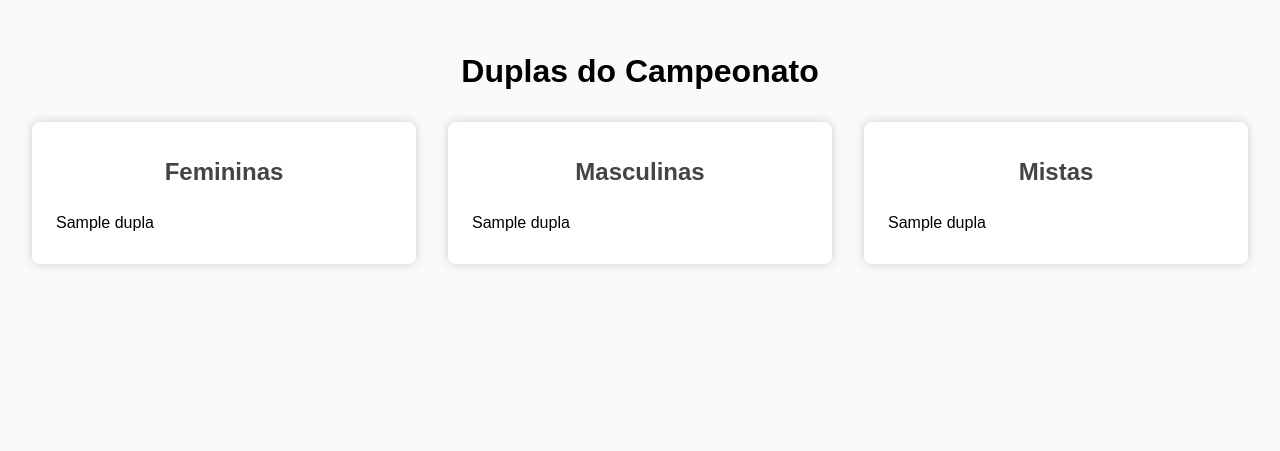
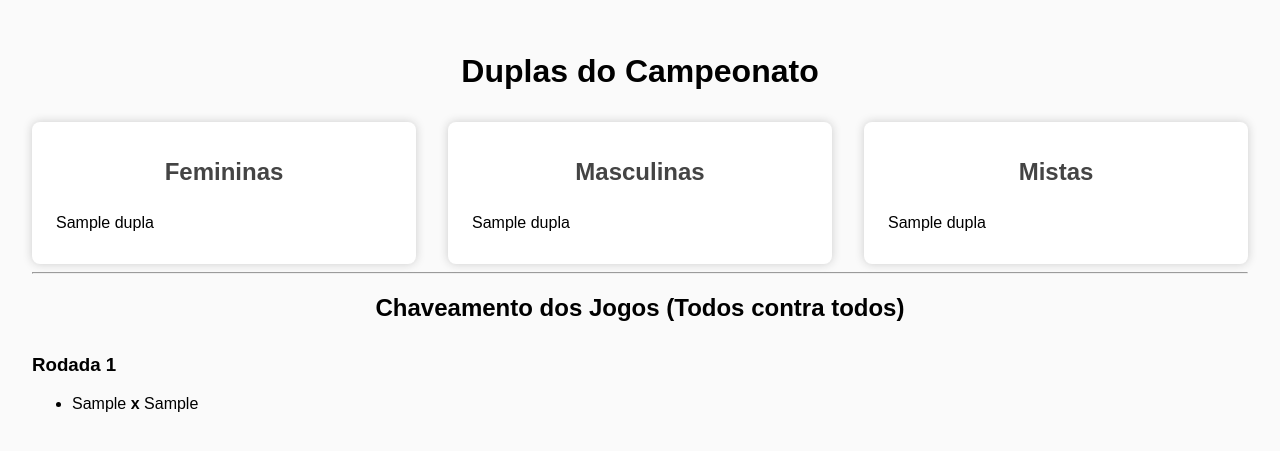
Before and after one commit to LucasFM10/csv_to_vcf, a Django app: template campeonato_bt/templates/campeonato_bt/lista_duplas.html in a window 1280 px wide. Shown: the top 451 px of the page. Run offline with Django 5.2, Linux system fonts and the light colour scheme; the template is opened without the code that fills it: most values are stand-ins (such as "Sample title", 1, 10 or a date in 2020).

Commit message:
chaveamento

```diff
--- a/campeonato_bt/templates/campeonato_bt/lista_duplas.html
+++ b/campeonato_bt/templates/campeonato_bt/lista_duplas.html
@@ -74,5 +74,20 @@
             {% endfor %}
         </div>
     </div>
+    <hr>
+    <h2 style="text-align: center;">Chaveamento dos Jogos (Todos contra todos)</h2>
+    <div style="margin-top: 2rem;">
+        {% for rodada in rodadas %}
+            <div style="margin-bottom: 1rem;">
+                <h3>Rodada {{ forloop.counter }}</h3>
+                <ul>
+                    {% for dupla1, dupla2 in rodada %}
+                        <li>{{ dupla1 }} <strong>x</strong> {{ dupla2 }}</li>
+                    {% endfor %}
+                </ul>
+            </div>
+        {% endfor %}
+    </div>
+
 </body>
 </html>
```
Also changed, not shown: campeonato_bt/views.py (+23 -1 lines).
